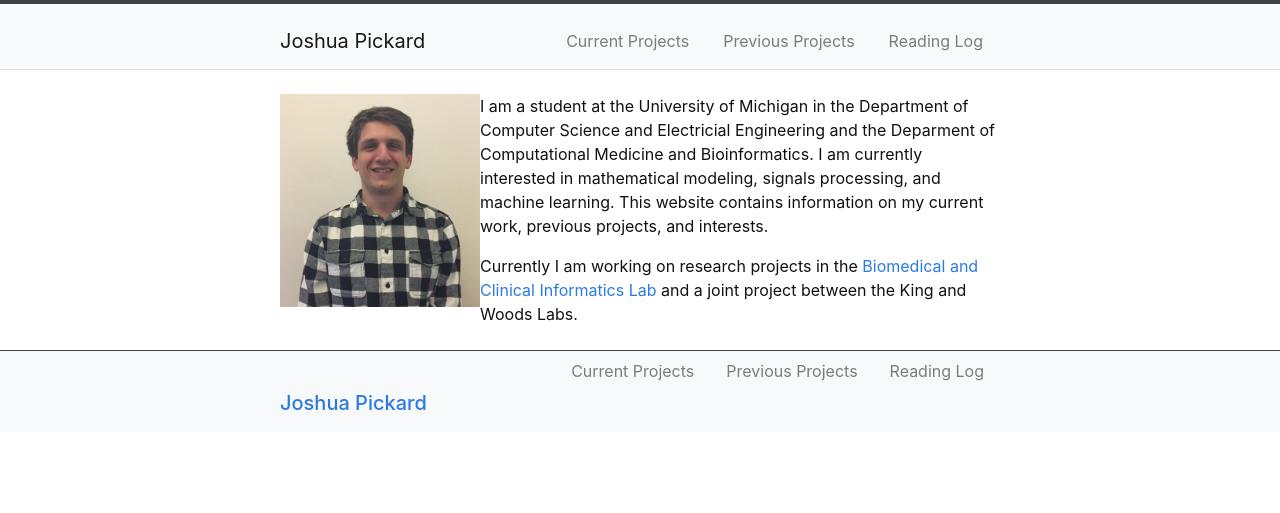
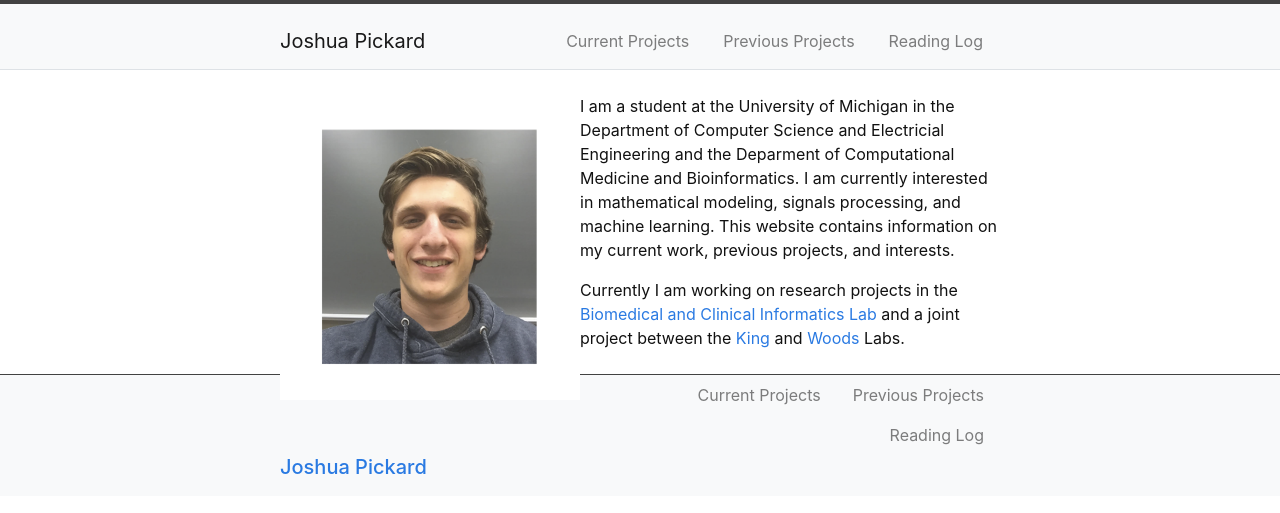
Before and after one commit to Jpickard1/jpickard1.github.io, a Jekyll site: the page built from index.md, in a window 1280 px wide. Shown: the top 513 px of the page. Built offline with Jekyll 4.4.1, drawn with Linux system fonts in a browser that asks for light colours.

Commit message:
Update index.md

```diff
--- a/index.md
+++ b/index.md
@@ -3,8 +3,8 @@ title: Home
 layout: default
 ---
 
-<img src="https://github.com/Jpickard1/jpickard1.github.io/blob/main/content/imgs/joshua%20pickard%20picture.jpg?raw=true" alt="Joshua Pickard (picture)" align="left" width="200"/>
+<img src="https://github.com/Jpickard1/jpickard1.github.io/blob/main/content/imgs/Joshua%20Pickard%20photo.png?raw=true" alt="Joshua Pickard (picture)" align="left" width="300"/>
 
 I am a student at the University of Michigan in the Department of Computer Science and Electricial Engineering and the Deparment of Computational Medicine and Bioinformatics. I am currently interested in mathematical modeling, signals processing, and machine learning. This website contains information on my current work, previous projects, and interests.
 
-Currently I am working on research projects in the [Biomedical and Clinical Informatics Lab](https://najarianlab.ccmb.med.umich.edu/people/joshua-pickard) and a joint project between the King and Woods Labs.
+Currently I am working on research projects in the [Biomedical and Clinical Informatics Lab](https://najarianlab.ccmb.med.umich.edu/people/joshua-pickard) and a joint project between the [King](https://kinglab.eeb.lsa.umich.edu/) and [Woods](https://the-woods-lab.com/) Labs.
```
